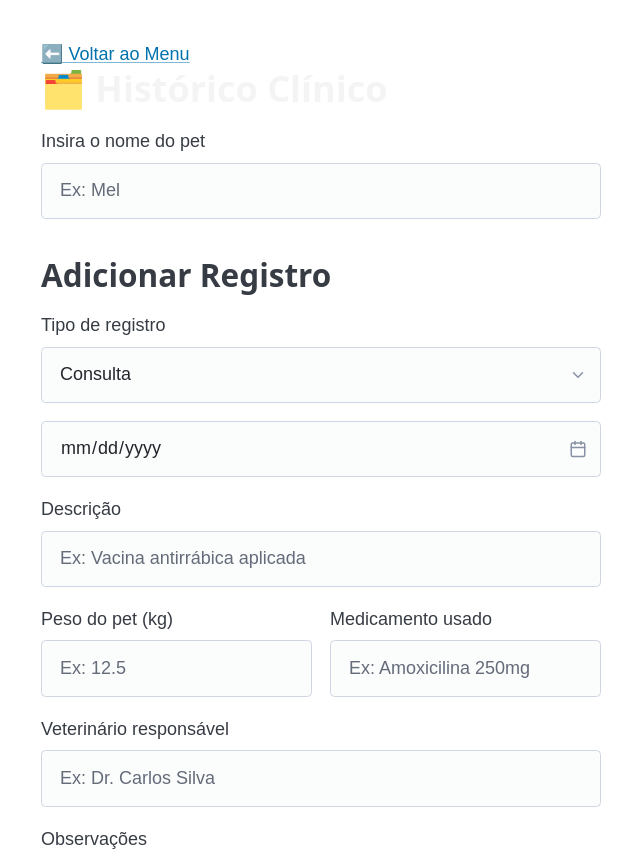
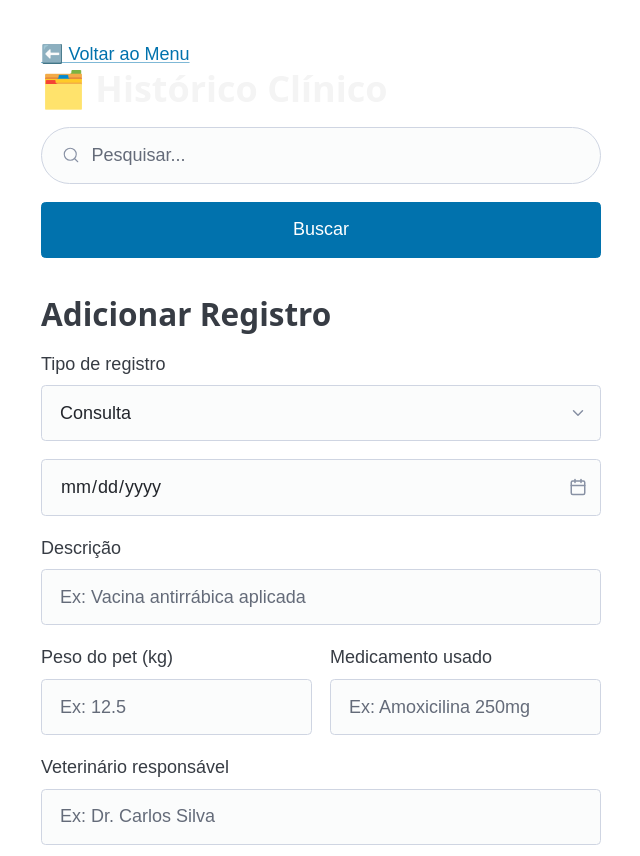
Before and after one commit to jeronimo-jrsilva/vetcare, an Electron app: page src/Busca_pet.html in a window 900 px wide. Shown: the top 856 px of the page, without its empty margins (129-769 px from the left). Drawn offline with nearby package versions, Linux system fonts and the light colour scheme.

Commit message:
correção buscar pet html

```diff
--- a/src/Busca_pet.html
+++ b/src/Busca_pet.html
@@ -15,10 +15,10 @@
   <a href="index.html">⬅️ Voltar ao Menu</a>
   <h1>🗂️ Histórico Clínico</h1>
 
-  <label for="pet-input">Insira o nome do pet</label>
-    <input type="text" id="nome" placeholder="Ex: Mel" required>
-      <script src="pet_renderer.js"></script>
-  </select>
+  <form id = "pesquisa" action="/pesquisa" method="GET">
+    <input id = "buscar" type="search" name="q" placeholder="Pesquisar..." required>
+    <button id = "Procurar" type="submit">Buscar</button>
+  </form>
 
   <h2 style="margin-top: 20px;">Adicionar Registro</h2>
   <form id="form-historico">
```
